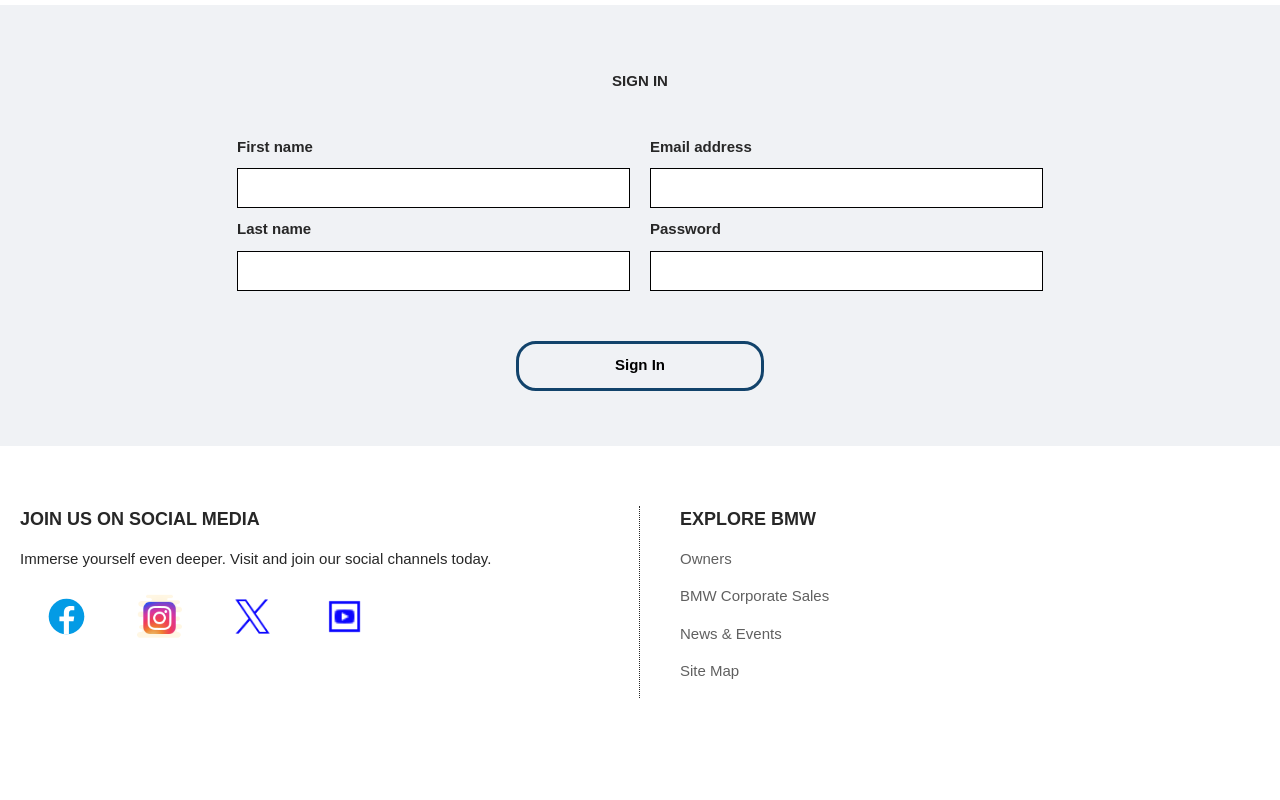
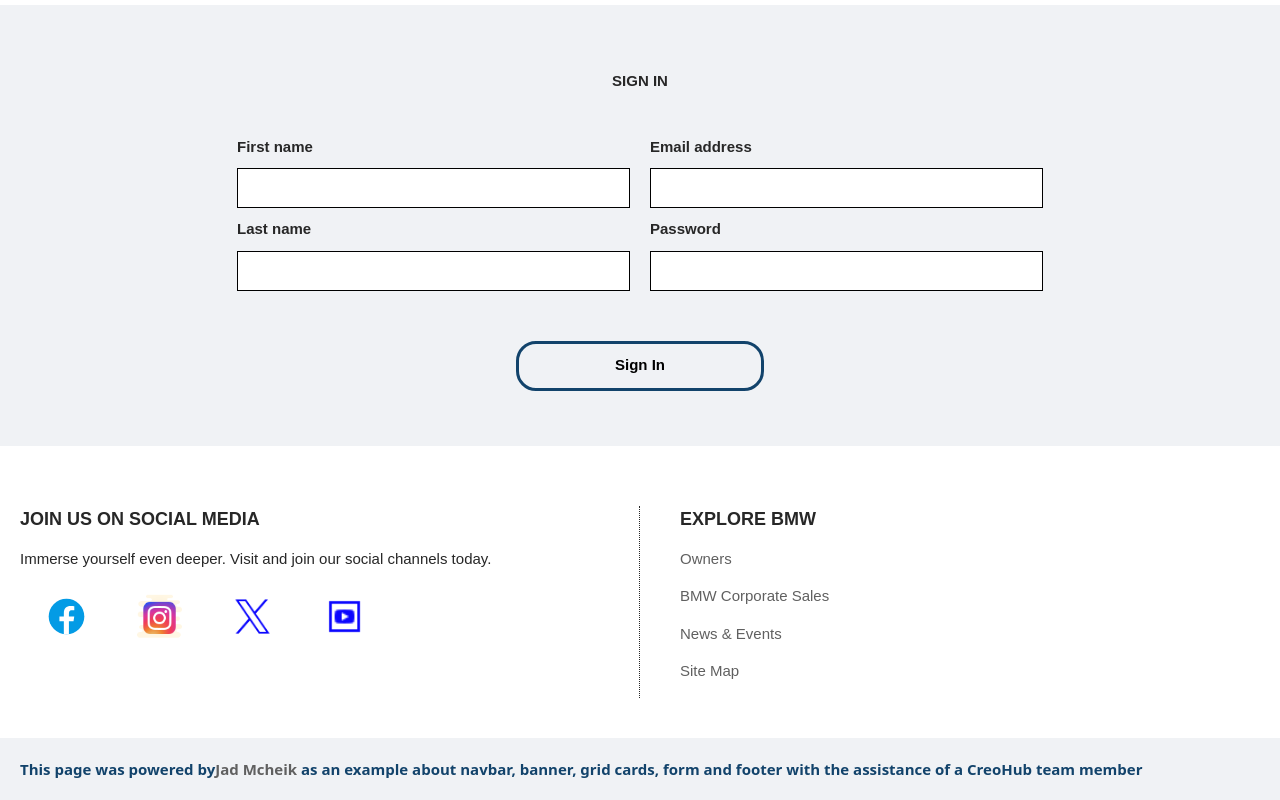
Before and after one commit to JadMcheik/bmw-tailwind, a Next.js app: page / in a window 1280 px wide. Shown: the part 1512-2312 px from the top of the page. Before the commit the page ends 2250 px from the top, so only its background shows below. Built offline with nearby package versions, Linux system fonts and the light colour scheme.

Commit message:
added signature

```diff
--- /dev/null
+++ b/components/Signature.js
@@ -0,0 +1,22 @@
+import Link from "next/link";
+const Signature = () => {
+  return (
+    <div className="bg-custom-bg-color h-fit text-menu-link-hover font-bold p-[20px] min-1500:text-lg min-1500:text-center max-1300:text-base max-700:text-sm">
+
+      <div>
+      This page was powered by
+      <Link
+        href="https://www.linkedin.com/in/jad-mcheik-870a9b292/"
+        target="_blank"
+     className="text-base max-700:text-sm" >
+        Jad Mcheik{" "}
+      </Link>
+      as an example about navbar, banner, grid cards, form and footer with the
+      assistance of a CreoHub team member
+
+      </div>
+    </div>
+  );
+};
+
+export default Signature;
--- a/pages/index.js
+++ b/pages/index.js
@@ -7,6 +7,7 @@
 import Cars from "@/components/Cars";
 import SignIn from "@/components/SignIn";
 import Footer from "@/components/Footer";
+import Signature from "@/components/Signature";
 
 
 
@@ -29,6 +30,7 @@
 <Cars/>
 <SignIn/>
 <Footer/>
+<Signature/>
       </main>
     </>
   );
```
